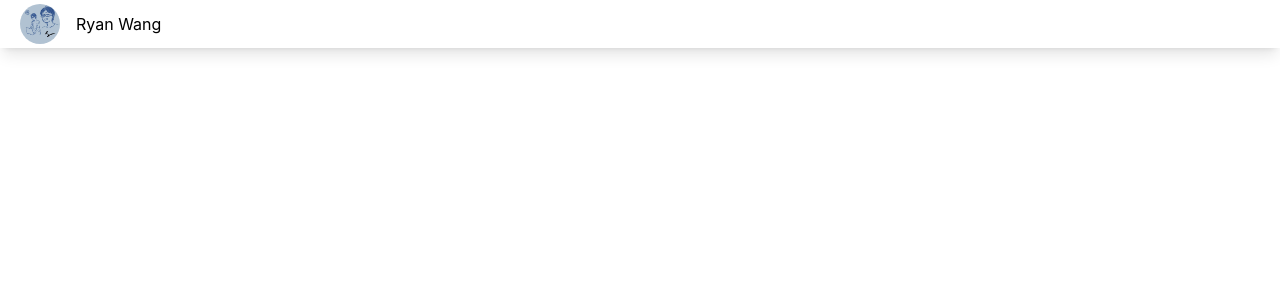
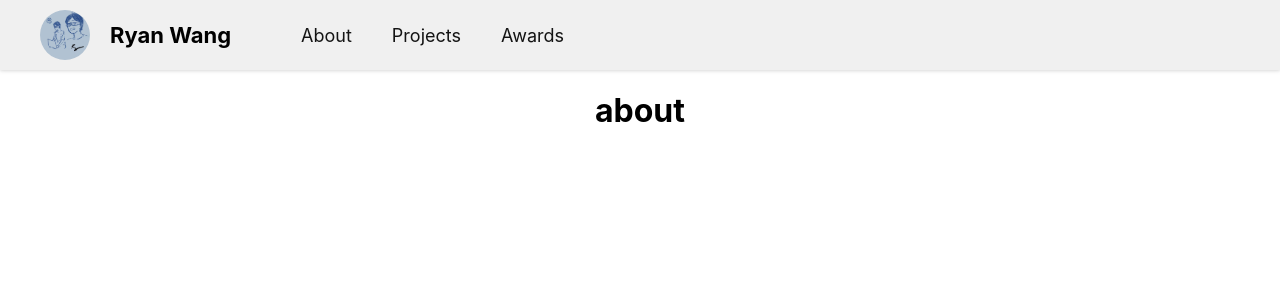
Before and after one commit to Thyroidr/thyroidr.github.io, a React (Create React App) app: page / in a window 1280 px wide. Shown: the top 300 px of the page. Built offline with nearby package versions, Linux system fonts and the light colour scheme.

Commit message:
Establish page structure

```diff
--- a/package.json
+++ b/package.json
@@ -1,6 +1,7 @@
 {
   "name": "thyroidr.github.io",
   "version": "0.1.0",
+  "homepage": "https://thyroidr.github.io",
   "private": true,
   "dependencies": {
     "@testing-library/jest-dom": "^5.16.1",
@@ -13,6 +14,8 @@
     "web-vitals": "^2.1.4"
   },
   "scripts": {
+    "predeploy": "npm run build",
+    "deploy": "gh-pages -d build",
     "start": "react-scripts start",
     "build": "react-scripts build",
     "test": "react-scripts test",
@@ -37,6 +40,7 @@
     ]
   },
   "devDependencies": {
+    "gh-pages": "^3.2.3",
     "tailwindcss": "^3.0.18"
   }
 }
--- a/src/App.js
+++ b/src/App.js
@@ -1,6 +1,9 @@
 import './App.css';
 import React from 'react';
 import NavBar from './main/navbar';
+import About from './main/about';
+import Projects from './main/projects';
+import Awards from './main/awards';
 
 class App extends React.Component {
   constructor(props) {
@@ -11,6 +14,7 @@ class App extends React.Component {
     return (
       <div className="App">
         <NavBar />
+        <About />
       </div>
     )
   }
--- /dev/null
+++ b/src/main/about.js
@@ -0,0 +1,15 @@
+import React from 'react';
+
+class About extends React.Component {
+    constructor(props) {
+        super(props);
+    }
+
+    render() {
+        return (
+            <h1>about</h1>
+        );
+    }
+}
+
+export default About;
--- /dev/null
+++ b/src/main/awards.js
@@ -0,0 +1,15 @@
+import React from 'react';
+
+class Awards extends React.Component {
+    constructor(props) {
+        super(props);
+    }
+
+    render() {
+        return (
+            <h1>Awards</h1>
+        )
+    }
+}
+
+export default Awards;
--- a/src/main/navbar.js
+++ b/src/main/navbar.js
@@ -1,6 +1,12 @@
 import React from 'react';
 import './navbar.scss';
 import pfp from '../resource/pfp.jpg';
+
+const pages = [
+  { name: 'About' },
+  { name: 'Projects' },
+  { name: 'Awards' },
+];
 
 class NavBar extends React.Component {
   constructor(props) {
@@ -9,14 +15,20 @@ class NavBar extends React.Component {
 
   render() {
       return (
-          <div className="flex w-full h-12 bg-gray-20 shadow-lg grid-cols-4">
-            <div className="col-span-1 py-1 pl-5 pr-2">
-              <img className="flex h-10 w-10 rounded-full" src={pfp} alt="pfp"></img>
+          <div className="navbar">
+            <img className="title-image" src={pfp} alt="pfp"></img>
+            <h1 className="title-text">Ryan Wang</h1>
+            <div className="pages">
+              {pages.map((page) => (
+                <a
+                  key={'page-' + page.name}
+                  href='#'
+                  className={'page page-' + page.name}
+                >
+                  {page.name}
+                </a>
+              ))}
             </div>
-            <div className="col-span-3 pt-3 pb-1 pl-2 pr-10">
-              <h1 className="">Ryan Wang</h1>
-            </div>
-
           </div>
       )
   }
--- a/src/main/navbar.scss
+++ b/src/main/navbar.scss
@@ -1,12 +1,48 @@
-@tailwind base;
-@tailwind components;
-@tailwind utilities;
+@import '../variables';
 
-$navbarVerPadding: 1px;
+$navbarVerPadding: 15px;
+$navbarColor: rgb(240, 240, 240);
+$navbarTitleImageSize: 50px;
 
 .navbar {
-    color: white;
-    background-color: black;
+    background-color: $navbarColor;
     margin: 0px;
-    padding: $navbarVerPadding 0px $navbarVerPadding 0px;
+    padding: 0px 30px 0px 30px;
+    height: 70px;
+    display: flex;
+    align-items: center;
+    filter: drop-shadow(0 1px 2px rgb(0 0 0 / 0.1)) drop-shadow(0 1px 1px rgb(0 0 0 / 0.06));
+
+    .title-image {
+        flex-shrink: 0;
+        border-radius: 100%;
+        margin: 0px 10px 0px 10px;
+        width: $navbarTitleImageSize;
+        height: $navbarTitleImageSize;
+    }
+
+    .title-text {
+        margin: 0px 10px 0px 10px;
+        font-size: 22px;
+        color: black;
+    }
+
+    .pages {
+        display: flex;
+        margin-left: 40px;
+
+        .page {
+            margin-left: 10px;
+            margin-right: 10px;
+            padding: 6px 10px 6px 10px;
+            font-size: 18px;
+            color: rgb(20, 20, 20);
+            text-decoration: none;
+            transition: color 0.3s ease-in-out;
+        }
+
+        .page:hover {
+            color: cadetblue;
+        }
+    }
 }
--- /dev/null
+++ b/src/main/projects.js
@@ -0,0 +1,15 @@
+import React from 'react';
+
+class Projects extends React.Component {
+    constructor(props) {
+        super(props);
+    }
+
+    render() {
+        return (
+            <h1>Projects</h1>
+        )
+    }
+}
+
+export default Projects;
```
Also changed, not shown: src/_variables.scss (added), 1 other file (tests, documents, lock files or other folders).
